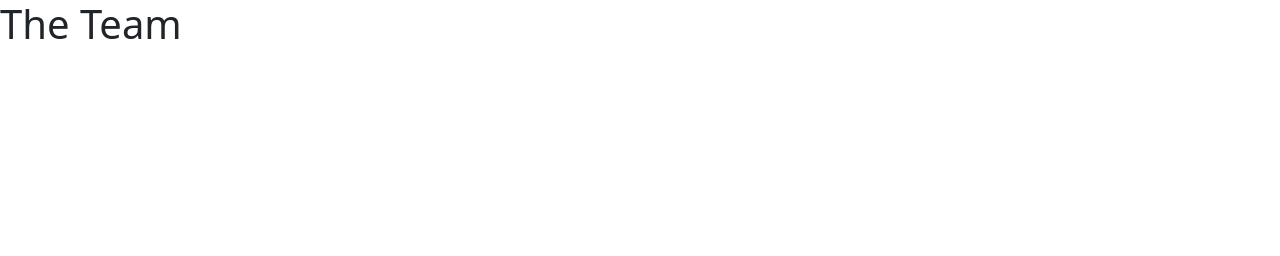
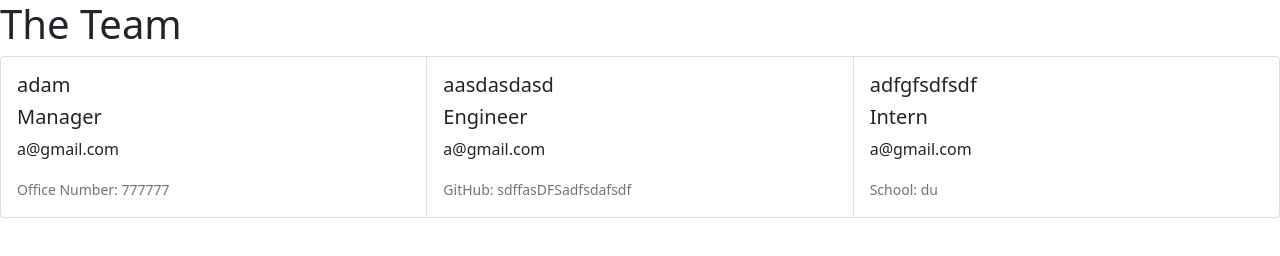
Before and after one commit to AdamKuemmel/OOPteamGenHW, a website: page index.html in a window 1280 px wide. Drawn offline with nearby package versions, Linux system fonts and the light colour scheme.

Commit message:
wrote data to files

```diff
--- a/index.html
+++ b/index.html
@@ -16,6 +16,37 @@
   </head>
   <body>
     <h1>The Team</h1>
-    <main class="card-group" id="theMainCard"></main>
+    <main class="card-group" id="theMainCard">
+      <div class="card">
+        <div class="card-body">
+          <h5 class="card-title">adam</h5>
+          <h5 class="card-title">Manager</h5>
+          <p class="card-text">a@gmail.com</p>
+          <p class="card-text">
+            <small class="text-muted"> Office Number: 777777</small>
+          </p>
+        </div>
+      </div>
+      <div class="card">
+        <div class="card-body">
+          <h5 class="card-title">aasdasdasd</h5>
+          <h5 class="card-title">Engineer</h5>
+          <p class="card-text">a@gmail.com</p>
+          <p class="card-text">
+            <small class="text-muted"> GitHub: sdffasDFSadfsdafsdf</small>
+          </p>
+        </div>
+      </div>
+      <div class="card">
+        <div class="card-body">
+          <h5 class="card-title">adfgfsdfsdf</h5>
+          <h5 class="card-title">Intern</h5>
+          <p class="card-text">a@gmail.com</p>
+          <p class="card-text">
+            <small class="text-muted"> School: du</small>
+          </p>
+        </div>
+      </div>
+    </main>
   </body>
 </html>
```
Also changed, not shown: index.js (+29 -3 lines).
